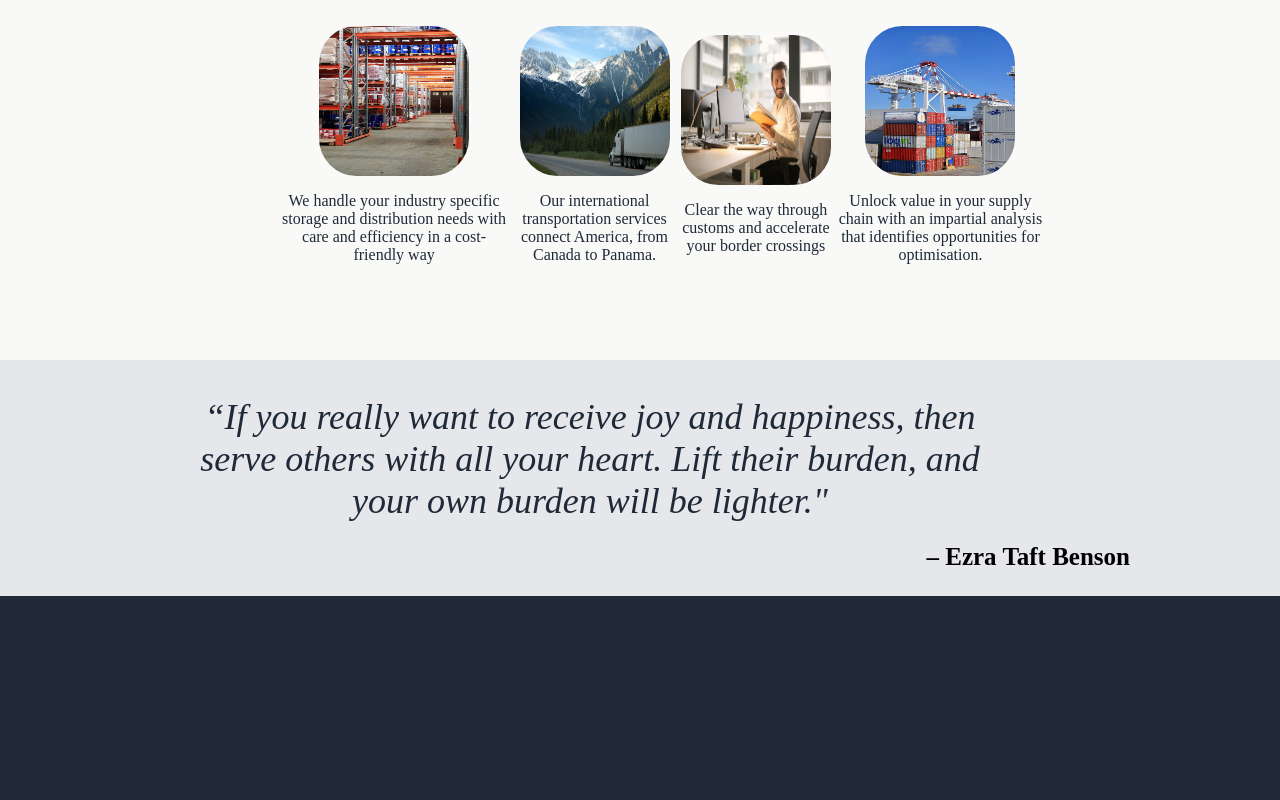
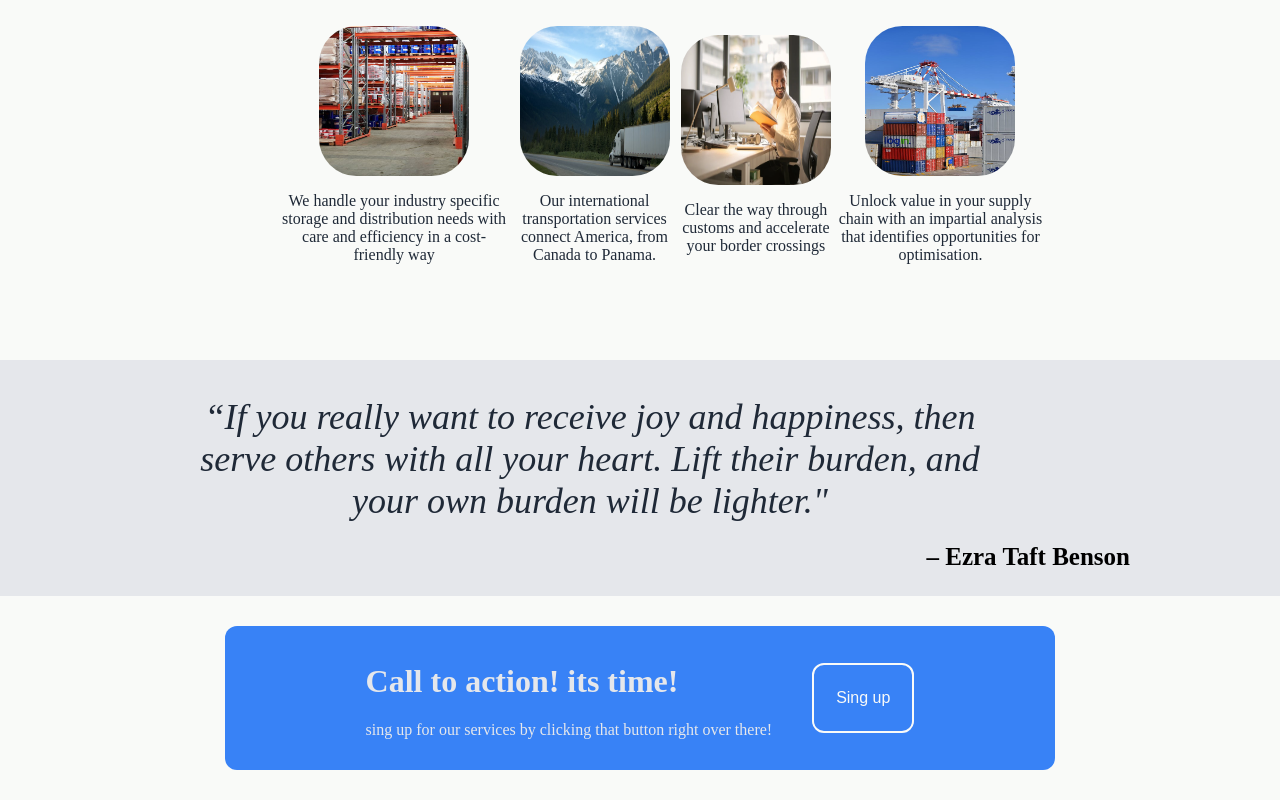
Before and after one commit to niko994/Landing-Page, a plain HTML site: page index.html in a window 1280 px wide. Shown: the part 801-1601 px from the top of the page. Before the commit the page ends 1397 px from the top, so only its background shows below. Drawn offline with Linux system fonts and the light colour scheme.

Commit message:
Add botton text + button

```diff
--- a/index.html
+++ b/index.html
@@ -65,5 +65,16 @@
             <p>– Ezra Taft Benson</p>
         </div>
     </div>
+    <div class="botton">
+        <div class="container2">
+            <div class="bottontext">
+                <h1>Call to action! its time!</h1>
+                <p>sing up for our services by clicking that button right over there!</p>
+            </div>
+            <div class="button2">
+                <button>Sing up</button>
+            </div>
+        </div>
+    </div>
 </body>
 </html>
--- a/style.css
+++ b/style.css
@@ -27,6 +27,7 @@ ul {
     gap: 30px;
     color: #f9faf8;
     align-items: center;
+    cursor: pointer;
 }
 
 .upleft {
@@ -80,6 +81,7 @@ button {
     display: flex;
     font-size: 16px;
     margin: 4px 2px;
+    cursor: pointer;
 }
 
 .button1
@@ -123,6 +125,8 @@ img {
     margin-left: 200px;
     align-items: center;
     flex-wrap: nowrap;
+
+
 }
 
 .services {
@@ -132,6 +136,7 @@ img {
     display: flex;
     margin-left:auto;
     margin-right:auto;
+    cursor: pointer;
 
 }
 
@@ -173,3 +178,39 @@ img {
     font-size: 36px;
     color: #1f2937;
 }
+
+.botton {
+    background: #f9faf8;
+    display: flex;
+    align-items: center;
+    justify-content: center;
+    padding: 30px;
+}
+
+.container2 {
+    display: flex;
+    align-items: center;
+    justify-content: center;
+    background-color: #3882f6;
+    padding: 15px;
+    border-radius: 12px;
+    gap: 10px;
+    width: 800px;
+}
+
+.bottontext {
+    color: #e5e7eb;
+    margin-right: 30px;
+}
+
+.button2 {
+    background-color: #3882f6;
+    color: #f9faf8;
+    border: none;
+    text-align: center;
+    text-decoration: none;
+    display: flex;
+    border: 2px solid #f9faf8;
+    border-radius: 12px;
+    cursor: pointer;
+}
```
